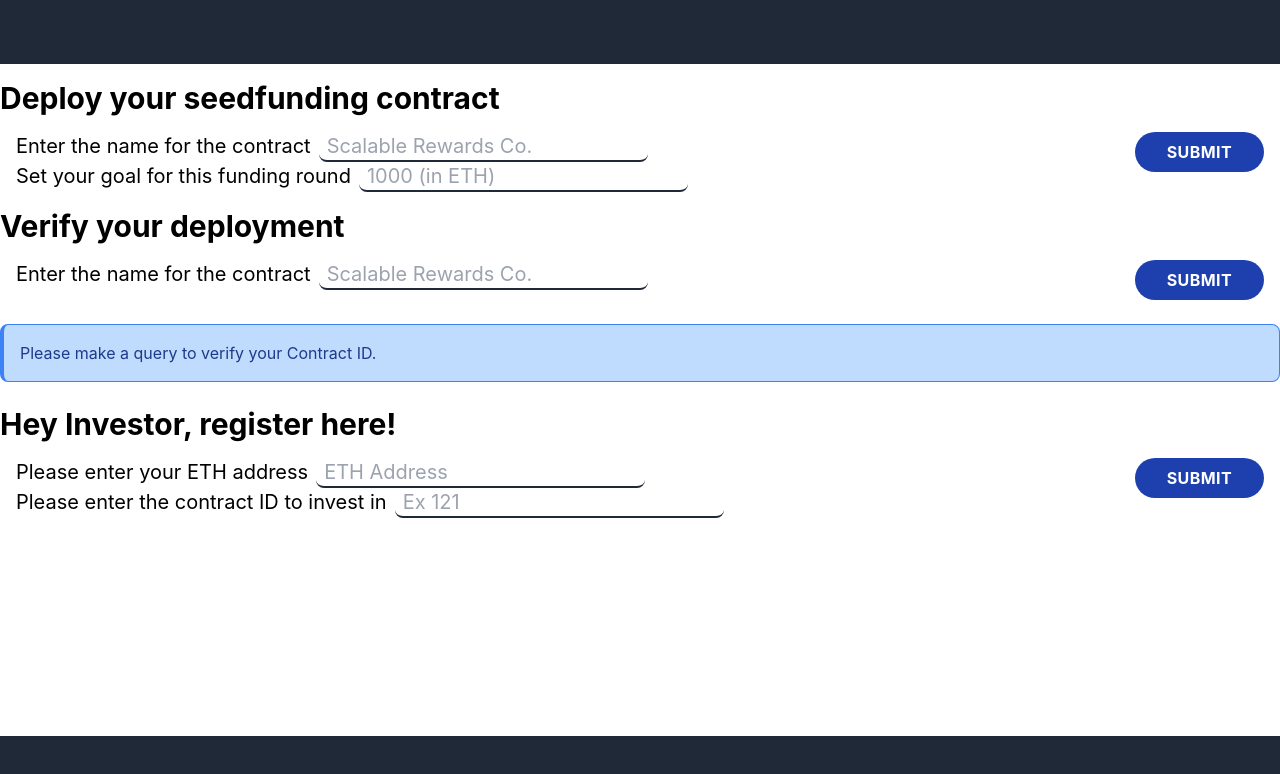
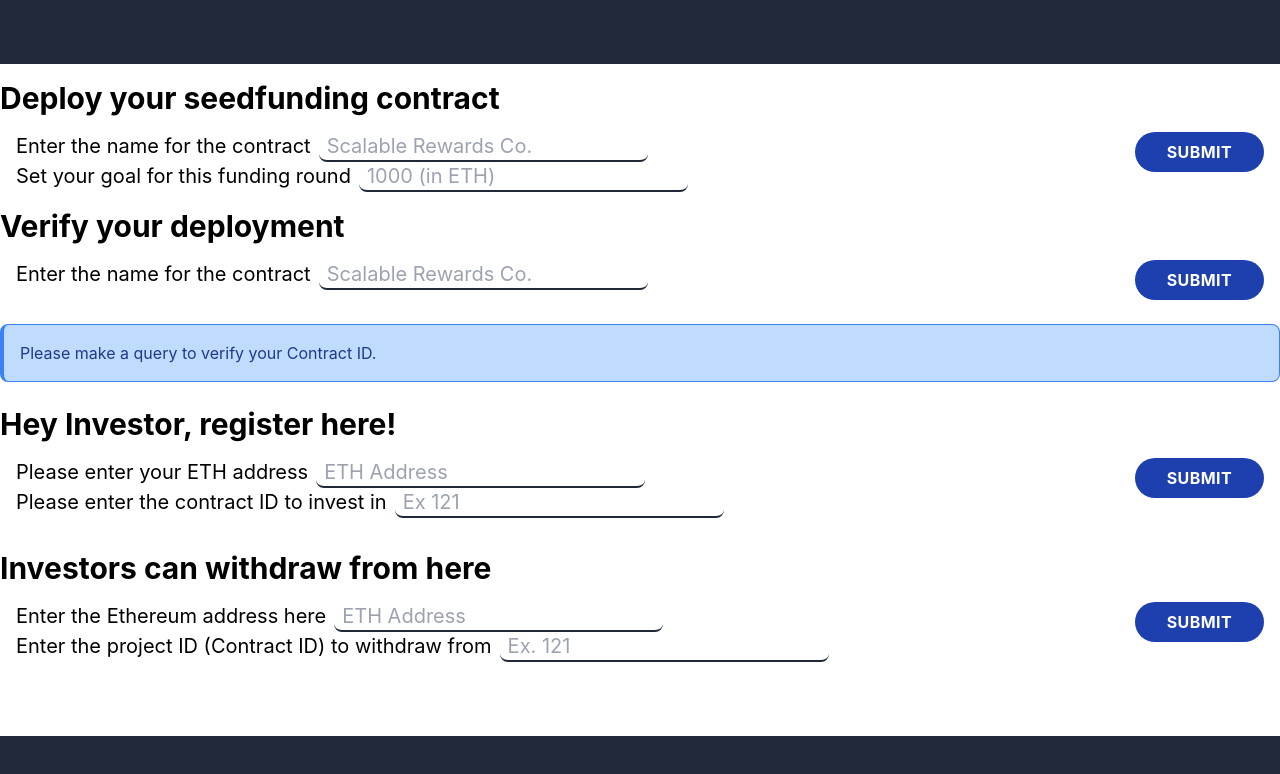
Before and after one commit to apatel99/seed-funding-dapp, a React (Create React App) app: page / in a window 1280 px wide. Shown: the top 774 px of the page. Built offline with nearby package versions, Linux system fonts and the light colour scheme.

Commit message:
Component to remove investor

```diff
--- a/src/App.jsx
+++ b/src/App.jsx
@@ -3,6 +3,7 @@ import Header from './components/Header';
 import Footer from './components/Footer';
 import CreateSeeding from './components/CreateSeeding';
 import AddInvestor from './components/AddInvestor';
+import RemoveInvestor from './components/RemoveInvestor';
 
 const App = () => {
   return (
@@ -13,6 +14,8 @@ const App = () => {
         <CreateSeeding/>
 
         <AddInvestor/>
+
+        <RemoveInvestor/>
       </div>
 
       <Footer />
--- /dev/null
+++ b/src/components/RemoveInvestor.jsx
@@ -0,0 +1,87 @@
+import React from 'react';
+import { ethers } from 'ethers';
+import abi from '../utils/abi';
+
+class Removeinvestor extends React.Component {
+    constructor() {
+        super();
+        this.state={
+            Address:"",
+            Id:"",
+        };
+
+        this.handlechange=this.handlechange.bind(this);
+        this.handlesubmit=this.handlesubmit.bind(this);
+    }
+
+    handlechange = (e) => {
+        this.setState({
+            [e.target.name]:e.target.value
+        },console.log(this.state))
+    };
+
+    handlesubmit = async(e) => {
+        e.preventDefault();
+        let ethereum = window.ethereum;
+        let addr = await ethereum.enable();
+
+        let  provider = new ethers.providers.Web3Provider(window.web3.currentProvider);
+        const signer = provider.getSigner();
+        let address="0x6abf86c454134bd21fb13b2aa44046b9afdf682f";
+        let contract = new ethers.Contract(address, abi, signer);
+
+        let tx1= await contract.getremoveInvestorbyId(this.state.Id,this.state.Address);
+    };
+
+    render() {
+        return(
+            <div className="mt-4">
+                <h4 className="text-3xl font-bold">Investors can withdraw from  here</h4>
+
+                <form
+                    className="flex p-4 justify-between align-items-center"
+                    onSubmit={this.handlesubmit}
+                >
+                    <div className="pr-2 flex-col">
+                        <div className="text-xl">
+                            <label htmlFor="Name" className="pr-2">Enter the Ethereum address here</label>
+                            <input
+                                type="text"
+                                name="Address"
+                                label="Address"
+                                onChange={this.handlechange}
+                                value={this.state.Address}
+                                placeholder="ETH Address"
+                                className="px-2 border-b-2 border-gray-800 rounded-lg"
+                            />
+                        </div>
+
+                        <div className="text-xl">
+                            <label htmlFor="Name" className="pr-2">Enter the project ID (Contract ID) to withdraw from</label>
+                            <input
+                                type="text"
+                                name="Id"
+                                label="Id"
+                                onChange={this.handlechange}
+                                value={this.state.Id}
+                                placeholder="Ex. 121"
+                                className="px-2 border-b-2 border-gray-800 rounded-lg"
+                            />
+                        </div>
+                    </div>
+
+                    <div className="pl-2">
+                        <button
+                            className="px-8 py-2 bg-blue-800 rounded-full uppercase tracking-wide font-bold text-white"
+                            type="submit"
+                        >
+                            Submit
+                        </button>
+                    </div>
+                </form>
+            </div>
+        );
+    };
+};
+
+export default Removeinvestor;
```
